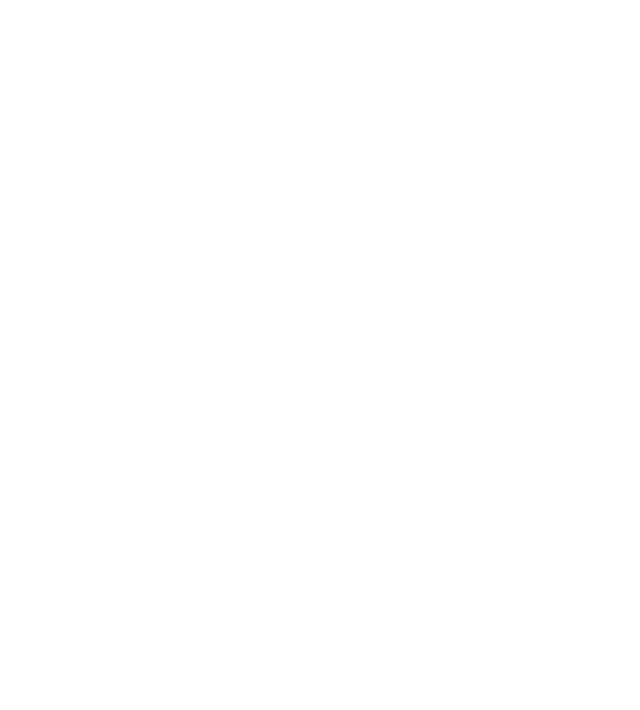
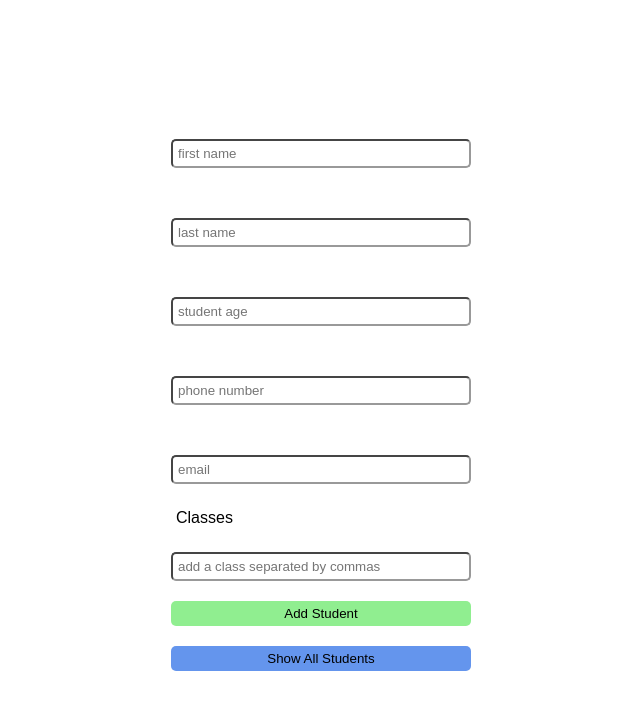
Before and after one commit to GarciaEy/Homework-3-N423, a website: page index.html in a window 1280 px wide. Shown: the whole page, without its empty margins (319-959 px from the left). Drawn offline with Linux system fonts and the light colour scheme.

Commit message:
update html + css

```diff
--- a/css/styles.css
+++ b/css/styles.css
@@ -0,0 +1,60 @@
+* {
+  margin: 0;
+  padding: 0;
+  box-sizing: border-box;
+}
+html,
+body {
+  /* height: 100%;
+  padding: 20px; */
+  display: flex;
+  flex-direction: column;
+  justify-content: center;
+  align-items: center;
+  min-height: 100vh;
+  margin: 0;
+
+  font-family: sans-serif;
+}
+h1,
+h2,
+h3,
+h4,
+h5,
+h6,
+p {
+  margin-bottom: 16px;
+}
+
+label,
+input,
+button {
+  display: block;
+  margin-bottom: 20px;
+  width: 300px;
+  padding: 5px;
+  border-radius: 5px;
+  border-color: #999;
+}
+#showLocal {
+  border-radius: 5px;
+  border: none;
+  background-color: cornflowerblue;
+  cursor: pointer;
+}
+
+#showLocal:hover {
+  background-color: #0056b3;
+  color: white;
+}
+
+#submit:hover {
+  background-color: rgb(48, 171, 48);
+  color: white;
+}
+#submit {
+  border-radius: 5px;
+  border: none;
+  background-color: lightgreen;
+  cursor: pointer;
+}
--- a/index.html
+++ b/index.html
@@ -8,7 +8,31 @@
     <link rel="stylesheet" href="css/styles.css" />
   </head>
   <body>
+    <label for="firstName"></label>
+    <input type="text" placeholder="first name" id="firstName" />
+    <label for="lastName"></label>
+    <input type="text" placeholder="last name" id="lastName" />
+
+    <label for="stuAge"></label>
+    <input type="number" placeholder="student age" id="stuAge" />
+    <label for="phoneNum"></label>
+    <input type="text" placeholder="phone number" id="phoneNum" />
+    <label for="stuEmail"></label>
+    <input type="email" placeholder="email" id="stuEmail" />
+
+    <label for="classes">Classes</label>
+    <input
+      type="text"
+      id="classes"
+      placeholder="add a class separated by commas"
+    />
+
+    <input type="submit" id="submit" value="Add Student" />
+    <div>
+      <button id="showLocal">Show All Students</button>
+    </div>
+    <div id="app"></div>
     <script src="/app/app.js"></script>
-    <script src=""></script>
+    <script src="/lib/jquery-3.7.1.min.js"></script>
   </body>
 </html>
```
Also changed, not shown: package.json (added, +15 -0 lines).
